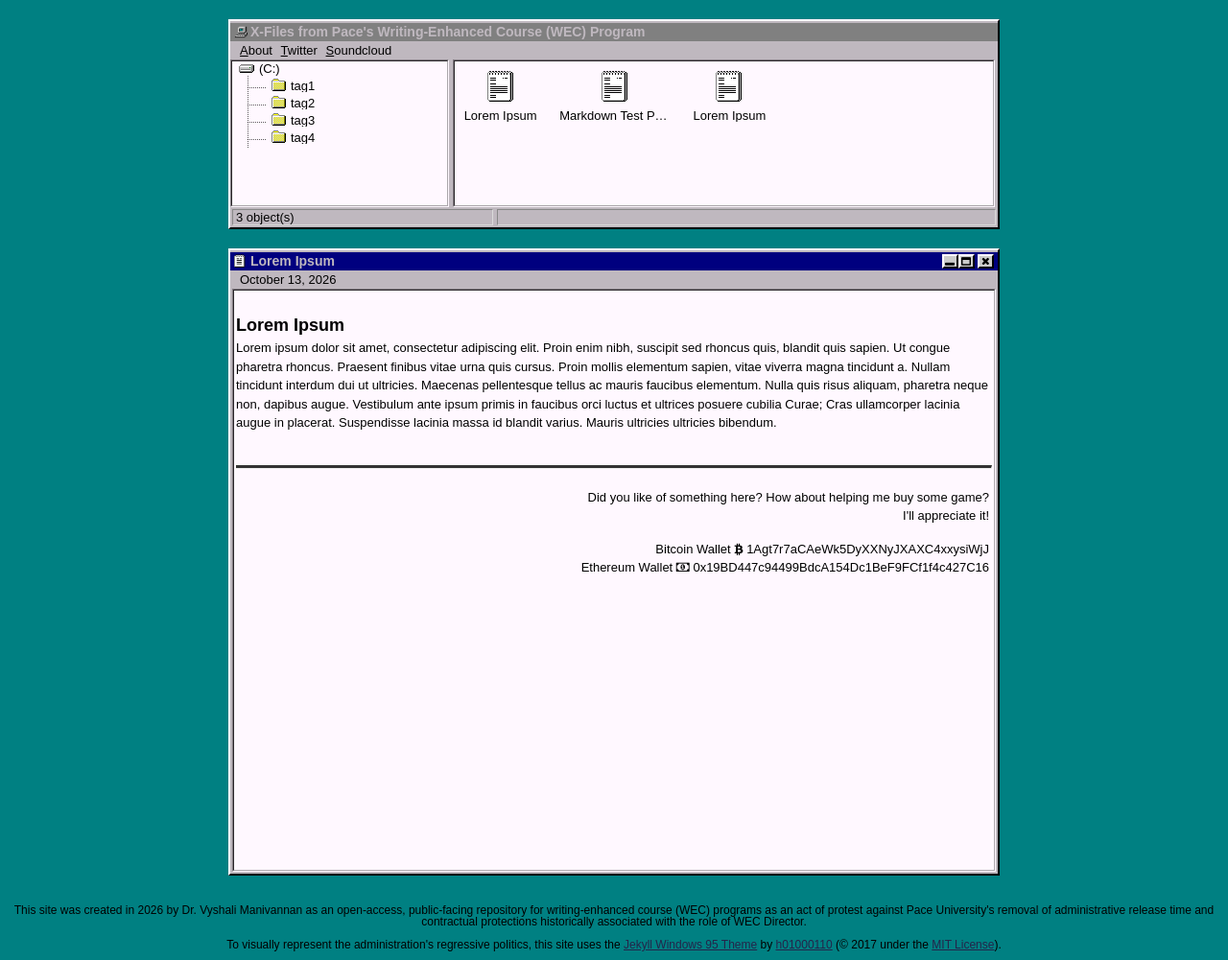
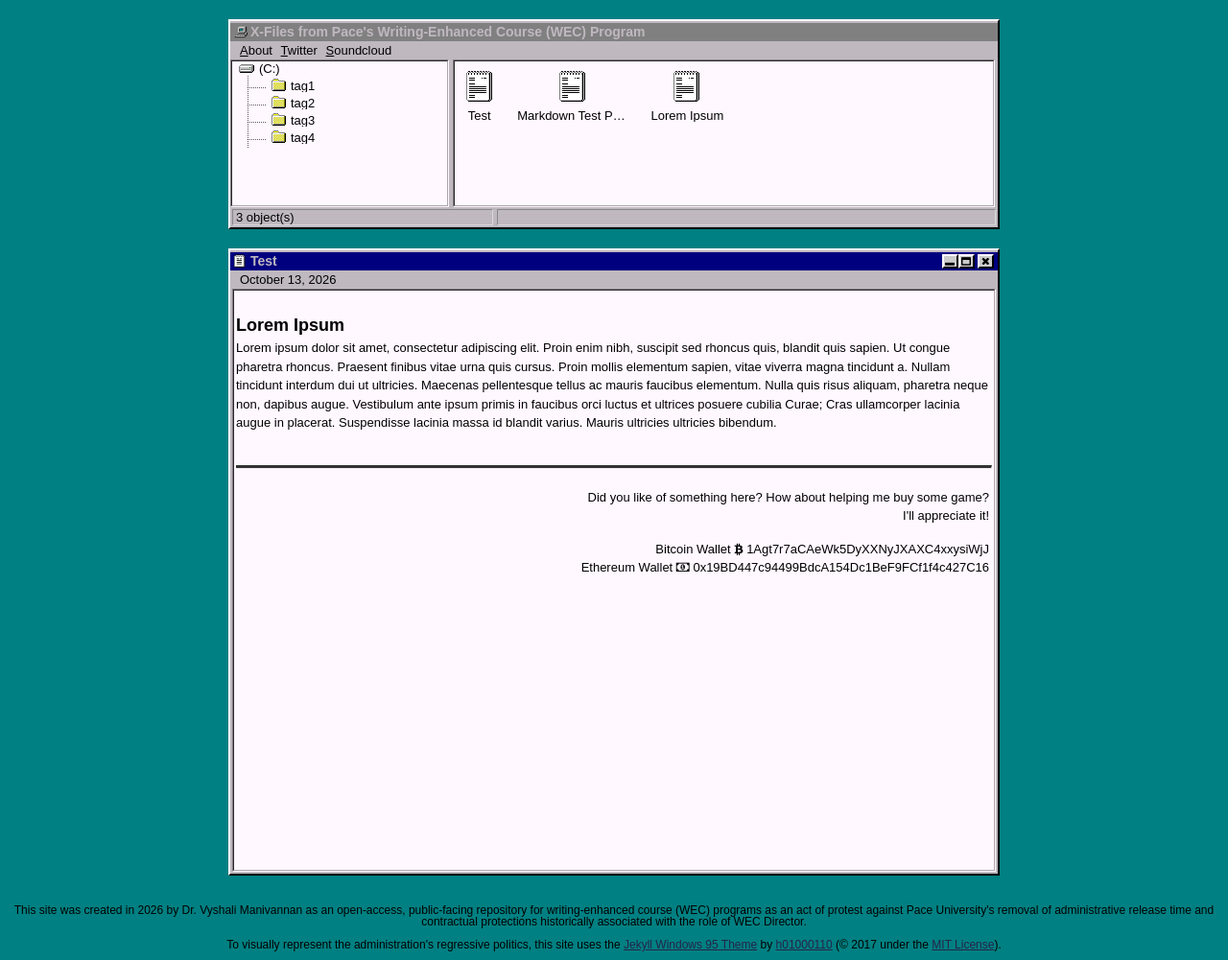
Before and after one commit to writingisthinking/writing-enhanced-courses-wec, a Jekyll site: the page built from _posts/2026-10-13-test.md, in a window 1280 px wide. Shown: the whole page at 96% size. Built offline with Jekyll 4.4.1, drawn with Linux system fonts in a browser that asks for light colours.

Commit message:
Update 2026-10-13-test.md

```diff
--- a/_posts/2026-10-13-test.md
+++ b/_posts/2026-10-13-test.md
@@ -1,7 +1,8 @@
 ---
 layout: default
-title: "Lorem Ipsum"
+title: "Test"
 tags: tag1 tag2 tag3 tag4
+permalink: /test
 ---
 
 ## Lorem Ipsum
```
